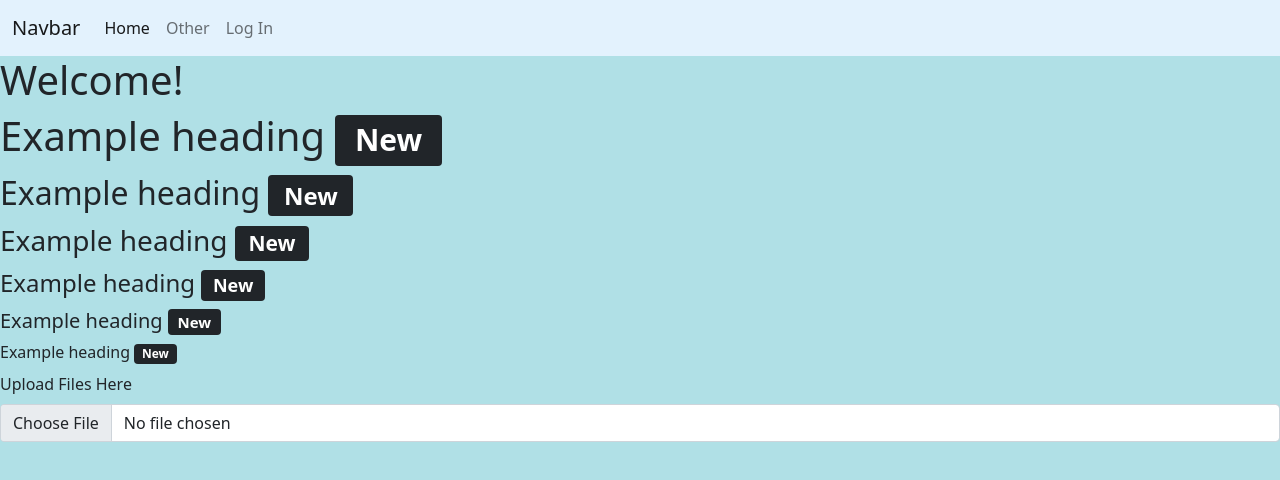
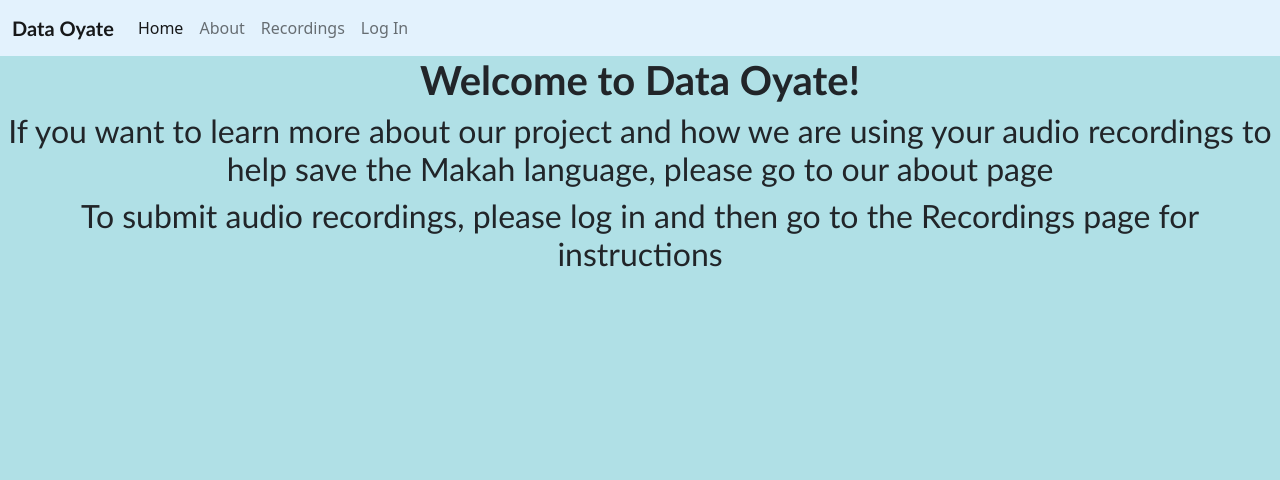
Before and after one commit to athena-mit/my_data_oyate_demo, a plain HTML site: page docs/index.html in a window 1280 px wide. Drawn offline with nearby package versions, Linux system fonts and the light colour scheme.

Commit message:
created new pages

```diff
--- a/docs/index.html
+++ b/docs/index.html
@@ -14,7 +14,7 @@
   <body>
     <nav class="navbar navbar-expand-lg navbar-light" style="background-color: #e3f2fd;">
       <div class="container-fluid">
-        <a class="navbar-brand" href="#">Navbar</a>
+        <a class="navbar-brand fw-bold" style="font-family:Candara" href="#">Data Oyate</a>
         <button class="navbar-toggler" type="button" data-bs-toggle="collapse" data-bs-target="#navbarNav" aria-controls="navbarNav" aria-expanded="false" aria-label="Toggle navigation">
           <span class="navbar-toggler-icon"></span>
         </button>
@@ -24,49 +24,30 @@
               <a class="nav-link active" aria-current="page" href="#">Home</a>
             </li>
             <li class="nav-item">
-              <a class="nav-link" href="boilerplate.html">Other</a>
+              <a class="nav-link" href="about.html">About</a>
             </li>
             <li class="nav-item">
-              <a class="nav-link" href="about.html">Log In</a>
+              <a class="nav-link" href="recordings.html">Recordings</a>
+            </li>
+            <li class="nav-item">
+              <a class="nav-link" href="login.html">Log In</a>
             </li>
           </ul>
         </div>
-        <!-- Login setup -->
-        <!--
-        <form class="row g-3">
-          <div class="col-auto">
-            <label for="inputEmail2" class="visually-hidden">Email</label>
-            <input type="email" class="form-control" id="staticEmail2" placeholder="email@example.com">
-          </div>
-          <div class="col-auto">
-            <label for="inputPassword2" class="visually-hidden">Password</label>
-            <input type="password" class="form-control" id="inputPassword2" placeholder="Password">
-          </div>
-          <div class="col-auto">
-            <button type="submit" class="btn btn-primary mb-3">Log In</button>
-          </div>
-        </form>
-        -->
       </div>
     </nav>
 
-    <h1>Welcome!</h1>
+    <h1 class="fw-bold text-center" style="font-family:Candara">Welcome to Data Oyate!</h1>
 
+    <h2 class="text-center" style="font-family: Candara">
+      If you want to learn more about our project and how we are using your audio recordings
+      to help save the Makah language, please go to our about page
+    </style></h2>
 
+    <h2 class="text-center" style="font-family: Candara">
+      To submit audio recordings, please log in and then go to the Recordings page for instructions
+    </style></h2>
 
-    <!-- Testing out badges-->
-    <h1>Example heading <span class="badge bg-dark">New</span></h1>
-    <h2>Example heading <span class="badge bg-dark">New</span></h2>
-    <h3>Example heading <span class="badge bg-dark">New</span></h3>
-    <h4>Example heading <span class="badge bg-dark">New</span></h4>
-    <h5>Example heading <span class="badge bg-dark">New</span></h5>
-    <h6>Example heading <span class="badge bg-dark">New</span></h6>
-
-    <!-- Allows files to be uploaded -->
-    <div class="mb-3">
-      <label for="formFile" class="form-label">Upload Files Here</label>
-      <input class="form-control" type="file" id="formFile">
-    </div>
 
     <!-- Optional JavaScript; choose one of the two! -->
 
```
Also changed, not shown: docs/about.html (+5 -2 lines), docs/login.html (added, +53 -0 lines), docs/recordings.html (added, +59 -0 lines).
